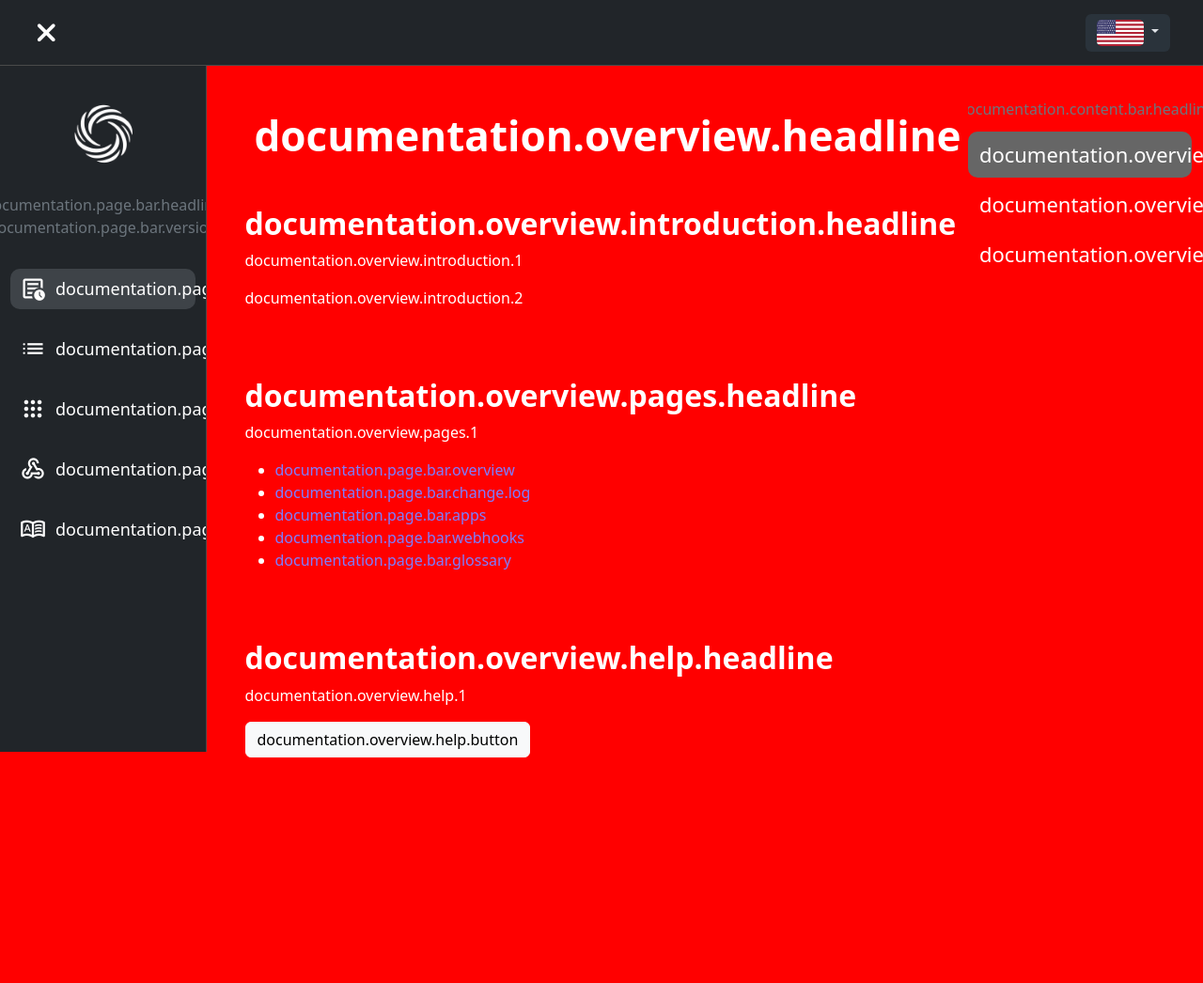
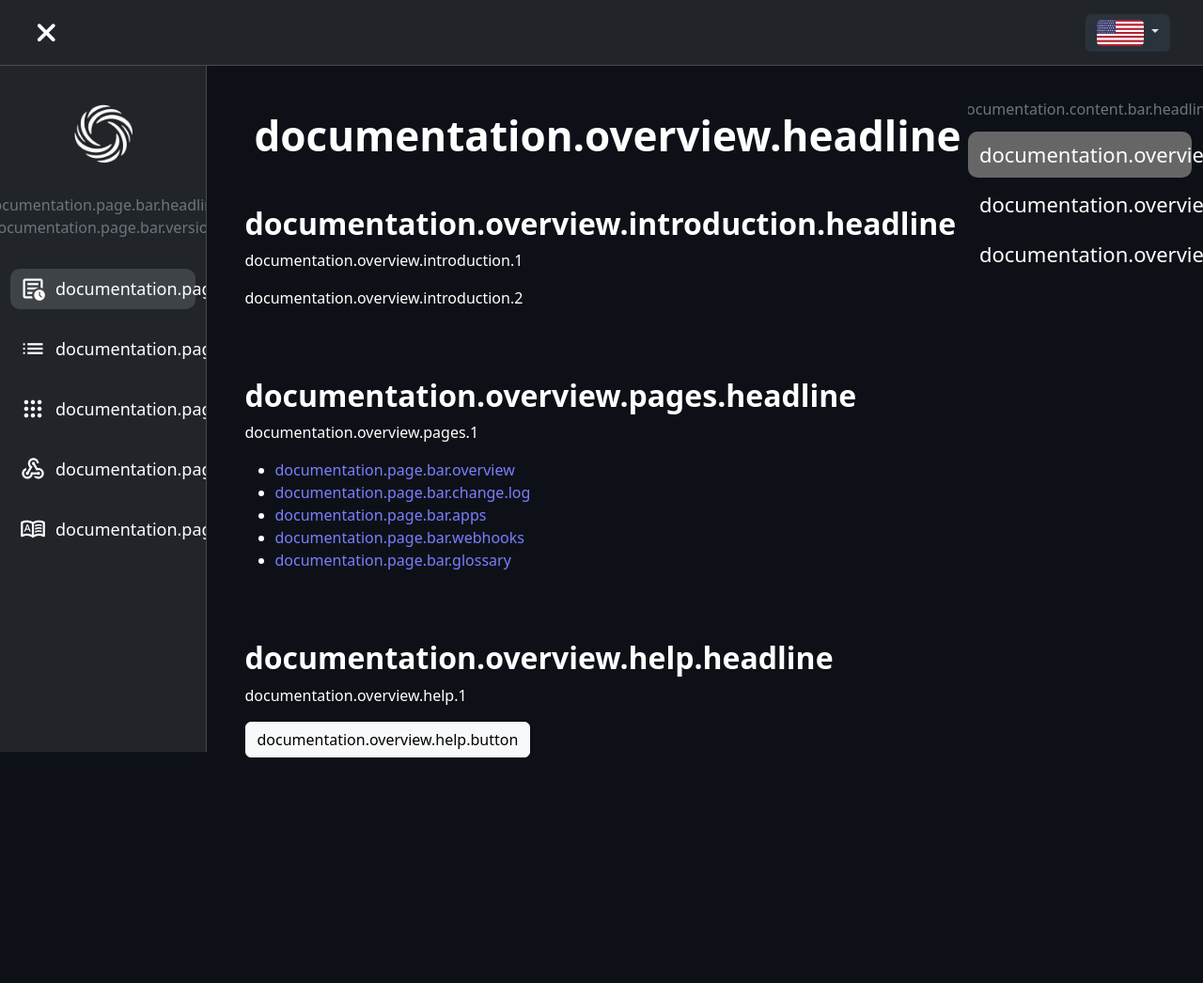
Before and after one commit to taskwolf-net/taskwolf-documentation, a Django app: page / in a window 1280 px wide. Shown: the top 1046 px of the page at 94% size. Run offline with Django 4.2, Linux system fonts and the light colour scheme; some libraries are stand-ins or nearby versions.

Commit message:
Revert "Test static file deployment"
This reverts commit 6c722bc8bde08ecb30f60c88bfa12ea4be6375c3.

```diff
--- a/static/css/base/main.css
+++ b/static/css/base/main.css
@@ -1,6 +1,6 @@
 body {
   color: white !important;
-  background-color: red !important;
+  background-color: #0d1117 !important;
 }
 
 body::-webkit-scrollbar {
```
